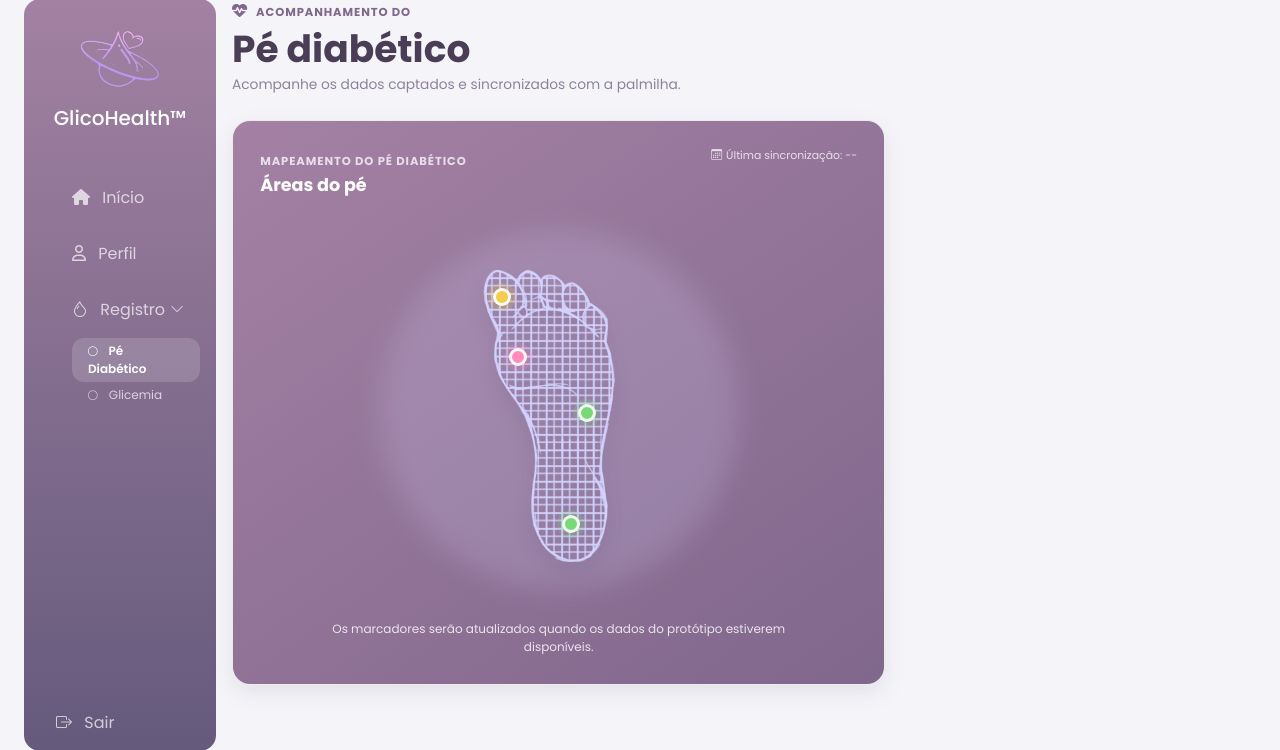
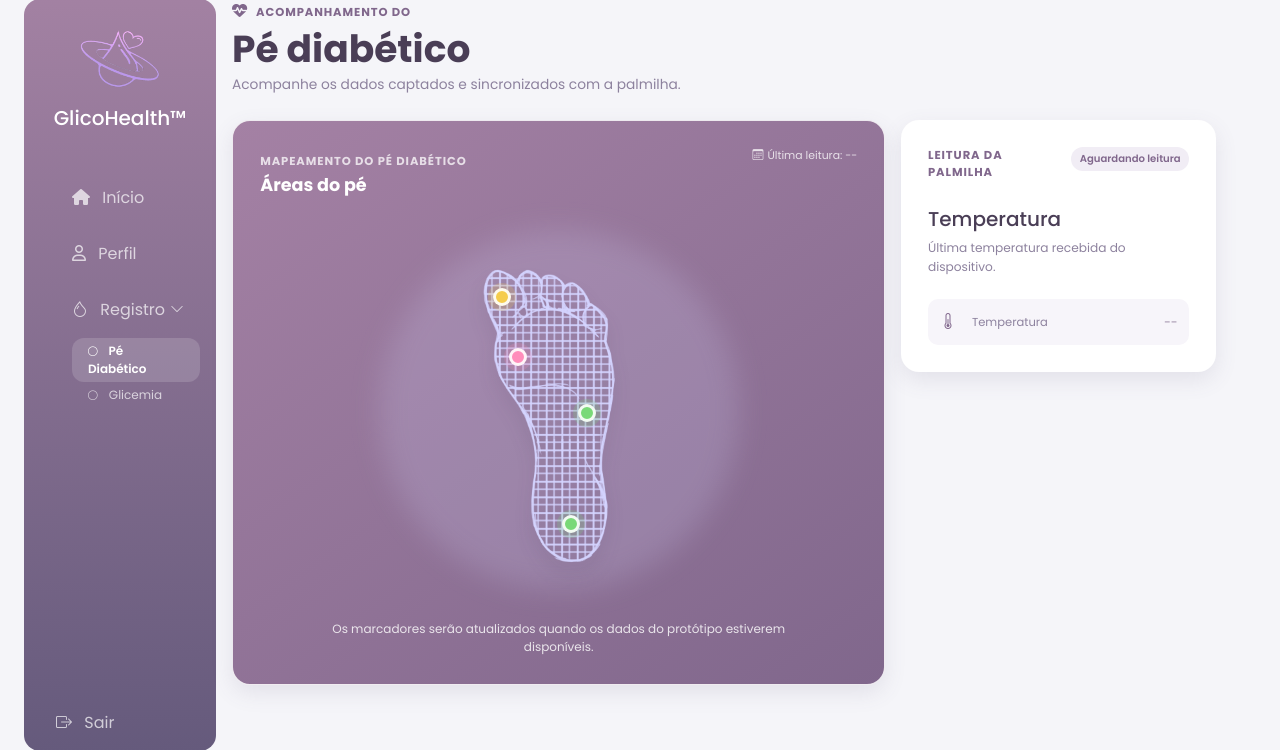
Before and after one commit to KauaWn/Glico-Health, a Flask app: page /pediabetico in a window 1280 px wide. Shown: the part 25-775 px from the top of the page. Run offline with Flask 3, Linux system fonts and the light colour scheme; parts of the project's set-up code (start-up, migrations or seed data) failed here and were passed over; some web fonts are replaced.

Commit message:
novas alterações

```diff
--- a/app/routes.py
+++ b/app/routes.py
@@ -1,4 +1,4 @@
-from app import app
+from app import app, csrf
 from flask import render_template, redirect, flash, url_for, request, session, Response, jsonify
 from app.forms.associarpaciente import AssociarPaciente
 from app.forms.cadastro_form import CadastroForm
@@ -9,6 +9,8 @@ from app.services.UsuarioController import UsuarioController
 from app.services.AuthenticationController import AuthenticationController
 from app.forms.papel_form import PapelForm
 from datetime import date, time
+from datetime import datetime
+from flask import request, jsonify
 
 
 @app.route("/")
@@ -180,7 +182,11 @@ def registroglicemia():
 
 @app.route("/pediabetico")
 def pediabetico():
-    return render_template("pediabetico.html")
+    return render_template(
+        "pediabetico.html",
+        temperatura=ultima["temperatura"],
+        hora_temperatura=ultima["hora"],
+    )
 
 
 @app.route("/cadastro", methods=["GET", "POST"])
@@ -430,3 +436,27 @@ def foto_perfil():
         return redirect(url_for('static', filename='img/avatar_borda.png'))
 
     return Response(usuario.foto_perfil, mimetype=usuario.foto_perfil_tipo or 'image/jpeg')
+
+
+# parte do esp
+
+# guarda a última leitura recebida
+ultima = {"temperatura": None, "hora": None}
+
+
+@app.route("/temperatura", methods=["GET", "POST"])
+@csrf.exempt
+def receber_temperatura():
+    if request.method == "GET":
+        dados = request.get_json(silent=True) or {}
+        print("Dados recebidos:", dados)
+        return jsonify(ultima)
+
+    dados = request.get_json(silent=True) or {}
+    print("Dados recebidos:", dados)  # Adicione esta linha para depuração
+    temp = dados.get("temperatura")
+    if temp is None:
+        return {"erro": "campo 'temperatura' ausente"}, 400
+    ultima["temperatura"] = float(temp)
+    ultima["hora"] = datetime.now().strftime("%d/%m/%Y %H:%M:%S")
+    return {"ok": True}
--- a/app/templates/pediabetico.html
+++ b/app/templates/pediabetico.html
@@ -29,7 +29,7 @@
                                     <span class="pe-card-label">Mapeamento do Pé Diabético</span>
                                     <h2 id="mapa-pe-titulo">Áreas do pé</h2>
                                 </div>
-                                <span class="pe-date"><i class="bi bi-calendar3 me-1"></i>Última sincronização: --</span>
+                                <span class="pe-date"><i class="bi bi-calendar3 me-1"></i>Última leitura: <span id="horaTemperatura">{{ hora_temperatura or '--' }}</span></span>
                             </div>
                             <div class="pe-foot-stage">
                                 <div class="pe-foot-glow"></div>
@@ -43,21 +43,17 @@
                             </div>
                             <p class="pe-foot-caption">Os marcadores serão atualizados quando os dados do protótipo estiverem disponíveis.</p>
                         </section>
-<!--
                         <aside class="pe-status-card" aria-labelledby="status-titulo">
                             <div class="pe-card-heading">
-                                <span class="pe-card-label">Status da conexão</span>
-                                <span class="pe-status-dot"><i class="bi bi-wifi-off me-1"></i>Não sincronizado</span>
+                                <span class="pe-card-label">Leitura da palmilha</span>
+                                <span class="pe-status-dot" id="statusTemperatura">Aguardando leitura</span>
                             </div>
-                            <h2 id="status-titulo">Dados do protótipo</h2>
-                            <p class="pe-status-description">A sincronização vai trazer as medições do seu dispositivo para esta tela.</p>
+                            <h2 id="status-titulo">Temperatura</h2>
+                            <p class="pe-status-description">Última temperatura recebida do dispositivo.</p>
                             <div class="pe-status-list">
-                                <div><i class="bi bi-thermometer-half"></i><span>Temperatura</span><strong>--</strong></div>
-                                <div><i class="bi bi-speedometer2"></i><span>Pressão</span><strong>--</strong></div>
-                                <div><i class="bi bi-activity"></i><span>Integridade</span><strong>--</strong></div>
+                                <div><i class="bi bi-thermometer-half"></i><span>Temperatura</span><strong id="valorTemperatura">{% if temperatura is not none %}{{ '%.1f'|format(temperatura) }} °C{% else %}--{% endif %}</strong></div>
                             </div>
-                            <p class="pe-sync-feedback" id="sincronizacaoFeedback" role="status" aria-live="polite"></p>
-                        </aside> -->
+                        </aside>
                     </div>
                 </section>
             </main>
@@ -65,11 +61,27 @@
 
 {% block scripts %}
     <script>
-        const sincronizarDados = document.getElementById('sincronizarDados');
-        const sincronizacaoFeedback = document.getElementById('sincronizacaoFeedback');
+        const valorTemperatura = document.getElementById('valorTemperatura');
+        const horaTemperatura = document.getElementById('horaTemperatura');
+        const statusTemperatura = document.getElementById('statusTemperatura');
 
-        sincronizarDados.addEventListener('click', () => {
-            sincronizacaoFeedback.textContent = 'A integração com o protótipo estará disponível em breve.';
-        });
+        async function atualizarTemperatura() {
+            try {
+                const resposta = await fetch('{{ url_for("receber_temperatura") }}');
+                if (!resposta.ok) return;
+
+                const leitura = await resposta.json();
+                if (leitura.temperatura !== null) {
+                    valorTemperatura.textContent = `${Number(leitura.temperatura).toFixed(1)} °C`;
+                    horaTemperatura.textContent = leitura.hora || '--';
+                    statusTemperatura.textContent = 'Leitura recebida';
+                }
+            } catch (erro) {
+                statusTemperatura.textContent = 'Sem conexão';
+            }
+        }
+
+        atualizarTemperatura();
+        window.setInterval(atualizarTemperatura, 3000);
     </script>
 {% endblock %}
--- a/config.py
+++ b/config.py
@@ -4,9 +4,9 @@ class Config:
     SECRET_KEY = os.getenv("SECRET_KEY", "glicohealth-development-key")
     DB_HOST = "localhost"
     DB_USER = "root"
-    DB_PASSWORD = "kaua2007"
+    DB_PASSWORD = "labinfo"
     DB_NAME = "glicohealthbd"
     #senha_com_arroba = ""
-    senha_seg = quote_plus(DB_PASSWORD)
-    SQLALCHEMY_DATABASE_URI = (f'mysql+pymysql://{DB_USER}:{senha_seg}@{DB_HOST}/{DB_NAME}')
+    # senha_seg = quote_plus(DB_PASSWORD)
+    SQLALCHEMY_DATABASE_URI = (f'mysql+pymysql://{DB_USER}:{DB_PASSWORD}@{DB_HOST}/{DB_NAME}')
     SQLALCHEMY_TRACK_MODIFICATIONS = False
```
